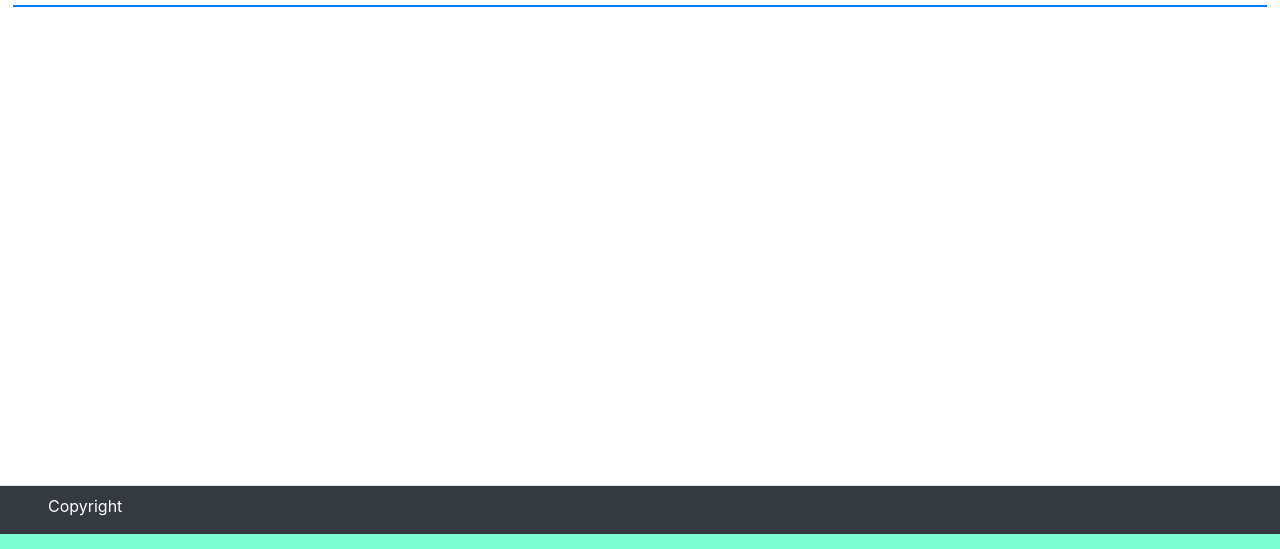
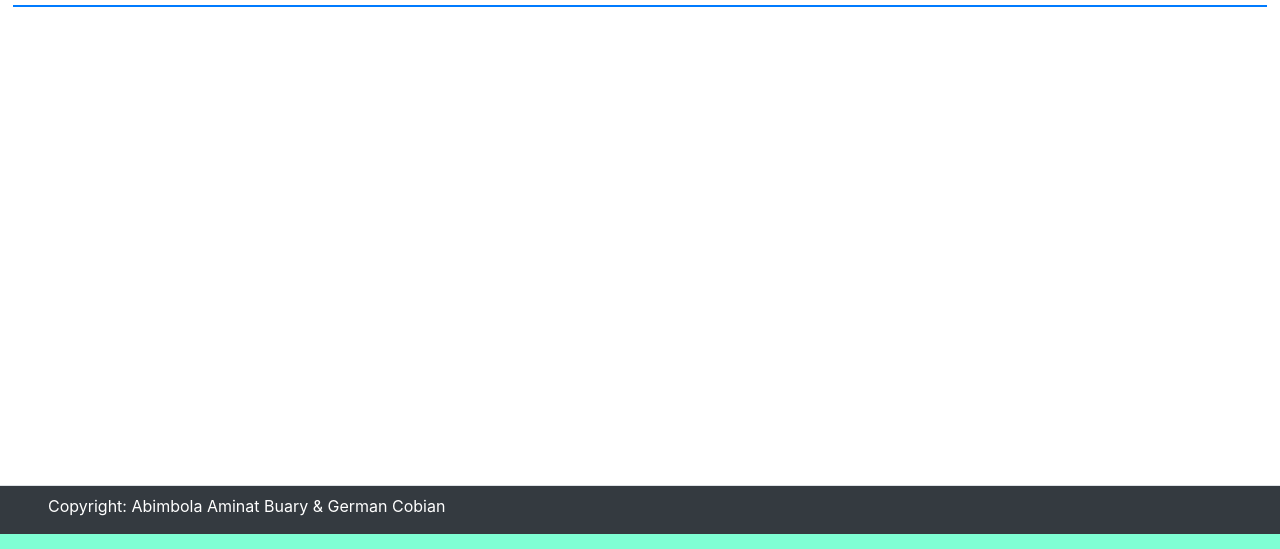
Before and after one commit to bimbolabuari/mv-awesome-books, a website: page index.html in a window 1280 px wide. Shown: the part 251-800 px from the top of the page. Drawn offline with nearby package versions, Linux system fonts and the light colour scheme.

Commit message:
Improve styling

```diff
--- a/index.html
+++ b/index.html
@@ -86,7 +86,7 @@
 
         <footer class="footer">
           <div class="d-flex flex-row justify-content-start border-top align-items-center bg-dark">
-            <p class="pl-5 mt-2 text-white">Copyright</p>
+            <p class="pl-5 mt-2 text-white">Copyright: Abimbola Aminat Buary & German Cobian</p>
           </div>
         </footer>
 
--- a/styles.css
+++ b/styles.css
@@ -36,7 +36,6 @@
 
 .header {
   height: 8vh;
-
 }
 
 .footer {
```
